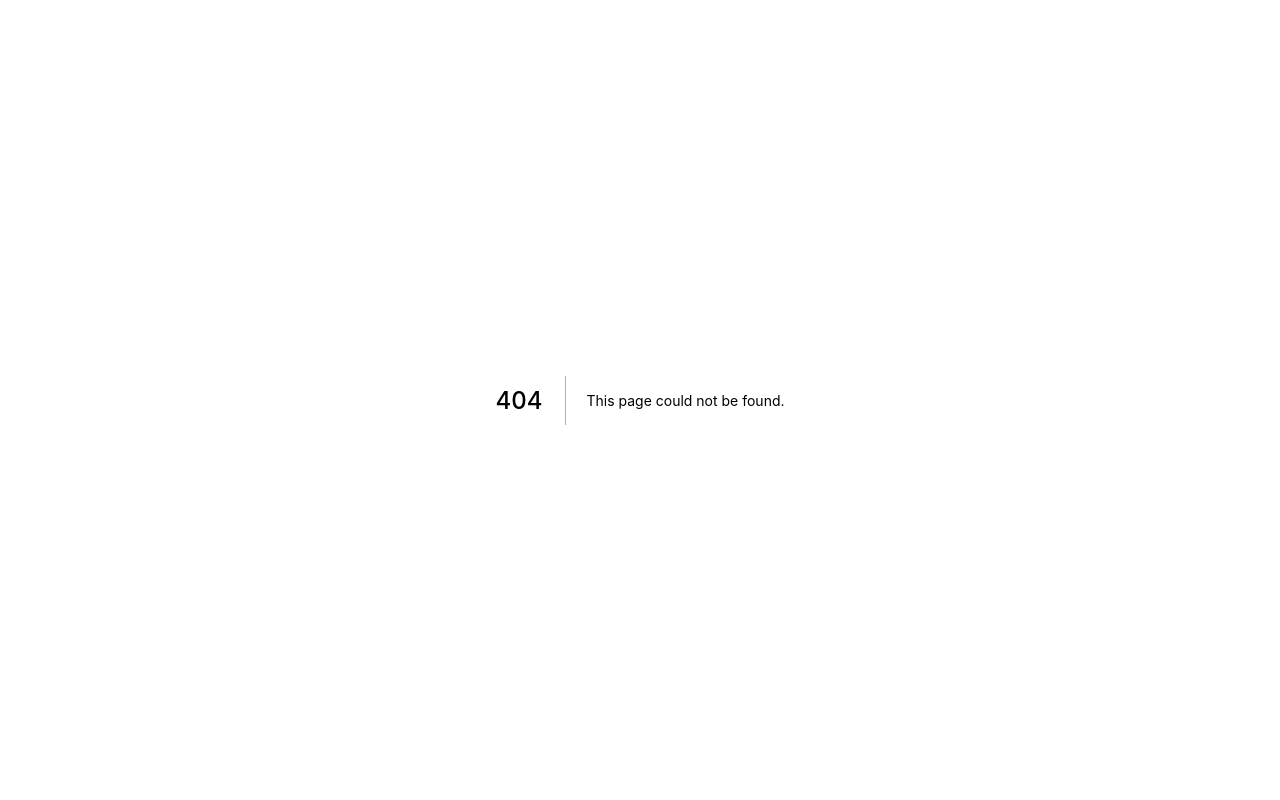
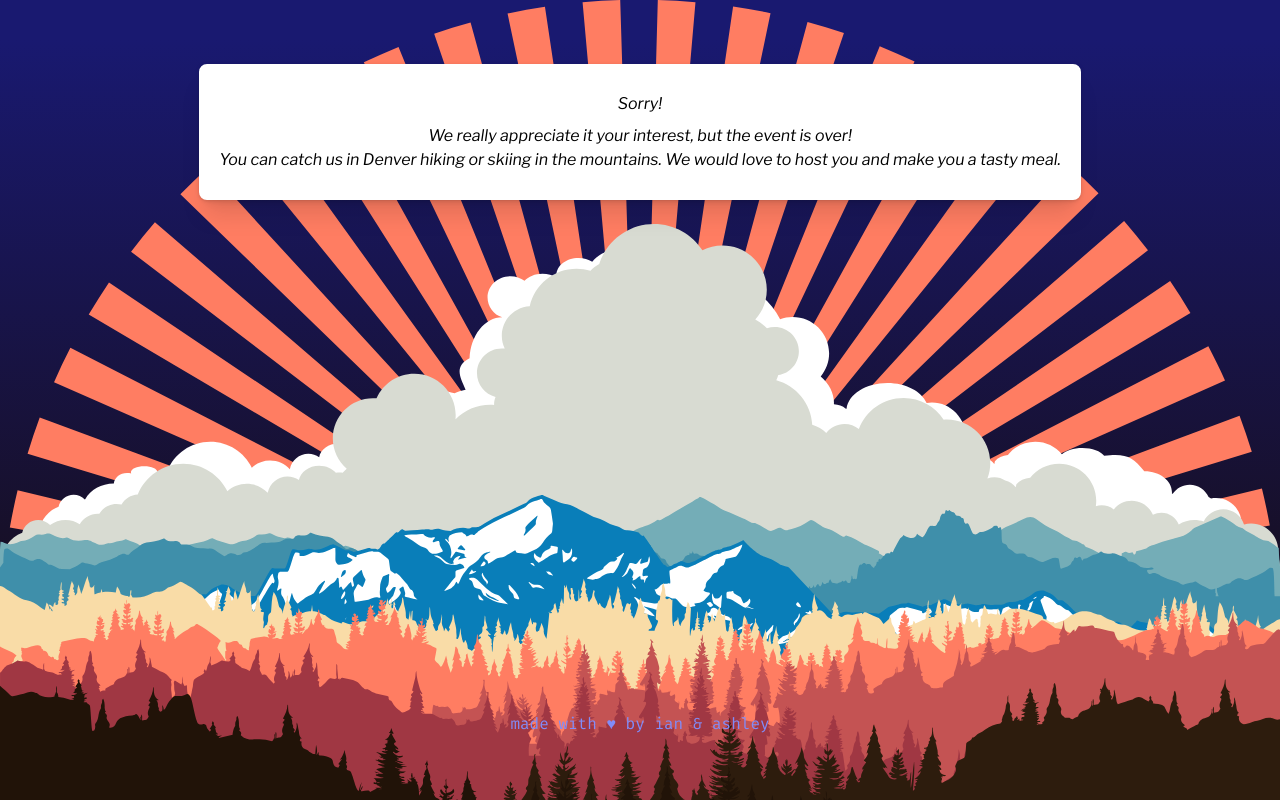
Before and after one commit to icgurney/going-away-bbq, a Next.js app: page /sorry in a window 1280 px wide. Before the commit this address had no page. Built offline with nearby package versions, Linux system fonts and the light colour scheme; what @tailwindcss/typography would draw is missing.

Commit message:
Added sorry page for event end

```diff
--- a/components/rsvp.jsx
+++ b/components/rsvp.jsx
@@ -1,10 +1,11 @@
 export default function RSVP() {
+  const isEventOver = new Date() > new Date("2021-08-09T01:00:00");
   return (
     <div>
       <form
         name="rsvp"
         method="POST"
-        action="/thanks"
+        action={isEventOver ? "/sorry" : "/thanks"}
         data-netlify="true"
         netlify-honeypot="bot-field"
         className="mx-auto max-w-md"
--- /dev/null
+++ b/pages/sorry.jsx
@@ -0,0 +1,18 @@
+import Footer from "../components/footer";
+
+export default function Sorry() {
+  return (
+    <div className="px-4 py-10 max-w-3xl mx-auto sm:px-6 sm:py-12 lg:max-w-4xl lg:py-16 lg:px-8 xl:max-w-6xl min-h-screen flex flex-col justify-between">
+      <main className="px-2 py-5 lg:px-4 lg:py-6 prose sm:prose lg:prose-lg xl:prose-2xl xl:prose-indigo lg:prose-indigo sm:prose-indigo prose-indigo mx-auto border-4 border-white rounded-lg bg-white filter drop-shadow shadow-xl text-center">
+        <h1 className="from-pink-400 to-indigo-800 pb-2">Sorry!</h1>
+        <p>We really appreciate it your interest, but the event is over!</p>
+        <p>
+          You can catch us in Denver hiking or skiing in the mountains. We would
+          love to host you and make you a{" "}
+          <a href="https://www.instagram.com/misoandmayo/">tasty meal</a>.
+        </p>
+      </main>
+      <Footer />
+    </div>
+  );
+}
```
